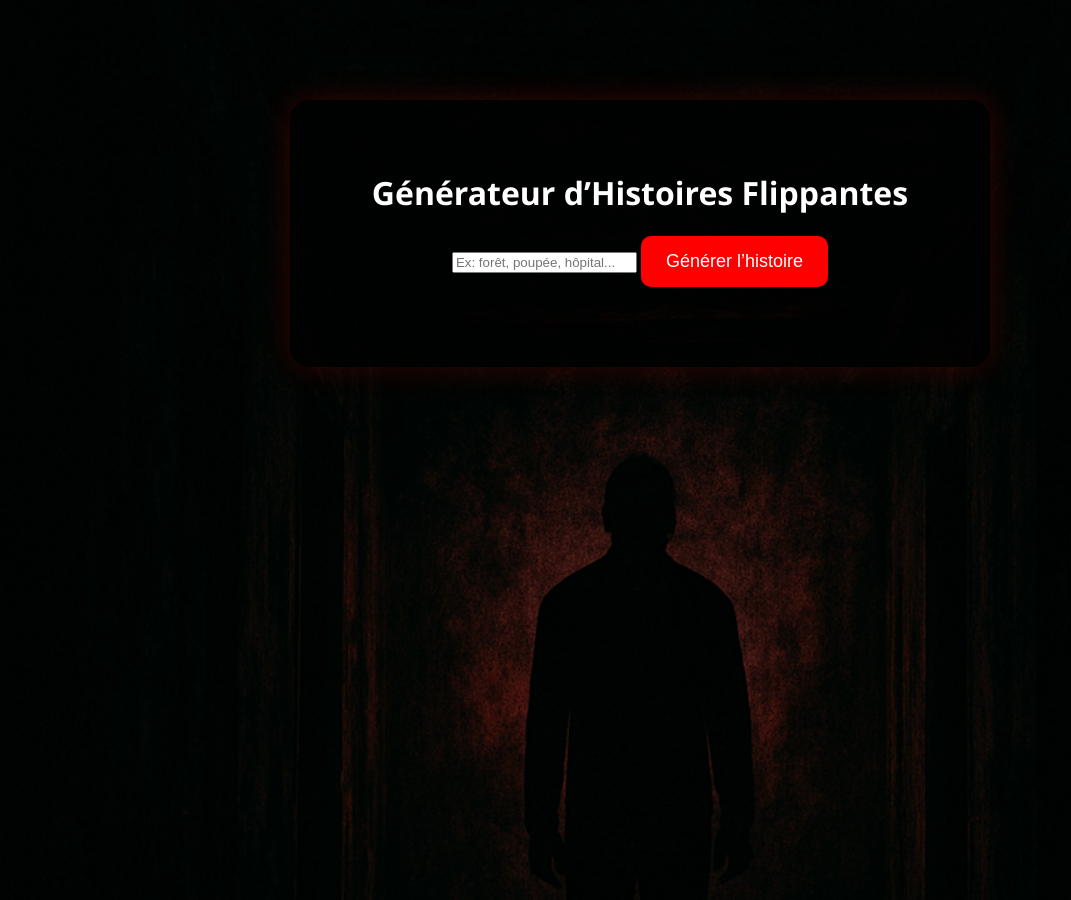
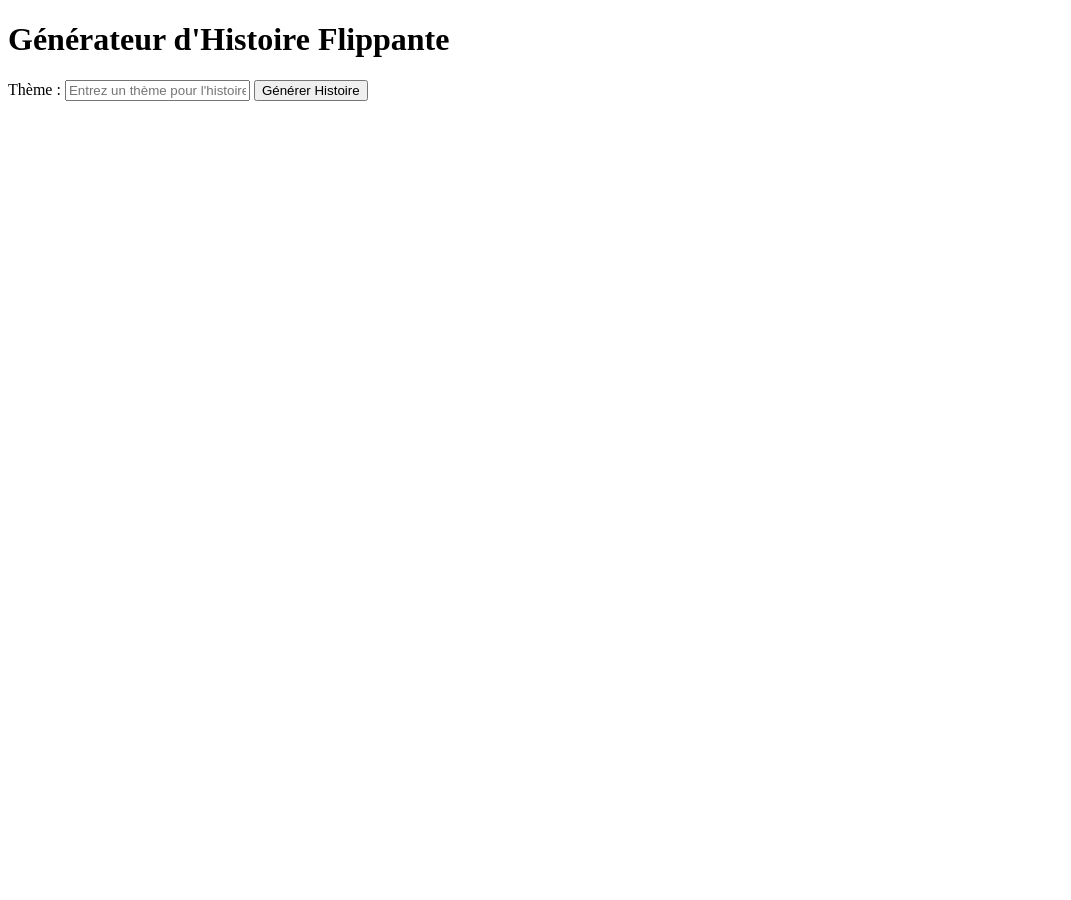
Before and after one commit to PASTEUR666/generateur-histoires-flippantes, a website: page index.html in a window 1280 px wide. Shown: the whole page, without its empty margins (0-1071 px from the left). After the commit the page ends 800 px from the top, so only its background shows below. Drawn offline with Linux system fonts and the light colour scheme.

Commit message:
Update index.html

```diff
--- a/index.html
+++ b/index.html
@@ -2,18 +2,18 @@
 <html lang="fr">
 <head>
   <meta charset="UTF-8">
-  <title>Générateur d’Histoires Flippantes</title>
-  <link rel="stylesheet" href="style.css">
+  <meta name="viewport" content="width=device-width, initial-scale=1.0">
+  <title>Générateur d'Histoire Flippante</title>
 </head>
 <body>
-  <div class="container">
-    <h1>Générateur d’Histoires Flippantes</h1>
+  <h1>Générateur d'Histoire Flippante</h1>
 
-    <input type="text" id="theme" placeholder="Ex: forêt, poupée, hôpital..." />
-    <button id="genererBtn">Générer l’histoire</button>
+  <label for="theme">Thème :</label>
+  <input type="text" id="theme" placeholder="Entrez un thème pour l'histoire" />
 
-    <div id="resultat"></div>
-  </div>
+  <button onclick="generer()">Générer Histoire</button>
+
+  <div id="message-container"></div> <!-- Zone où l'histoire s'affichera -->
 
   <script src="script.js"></script>
 </body>
```
